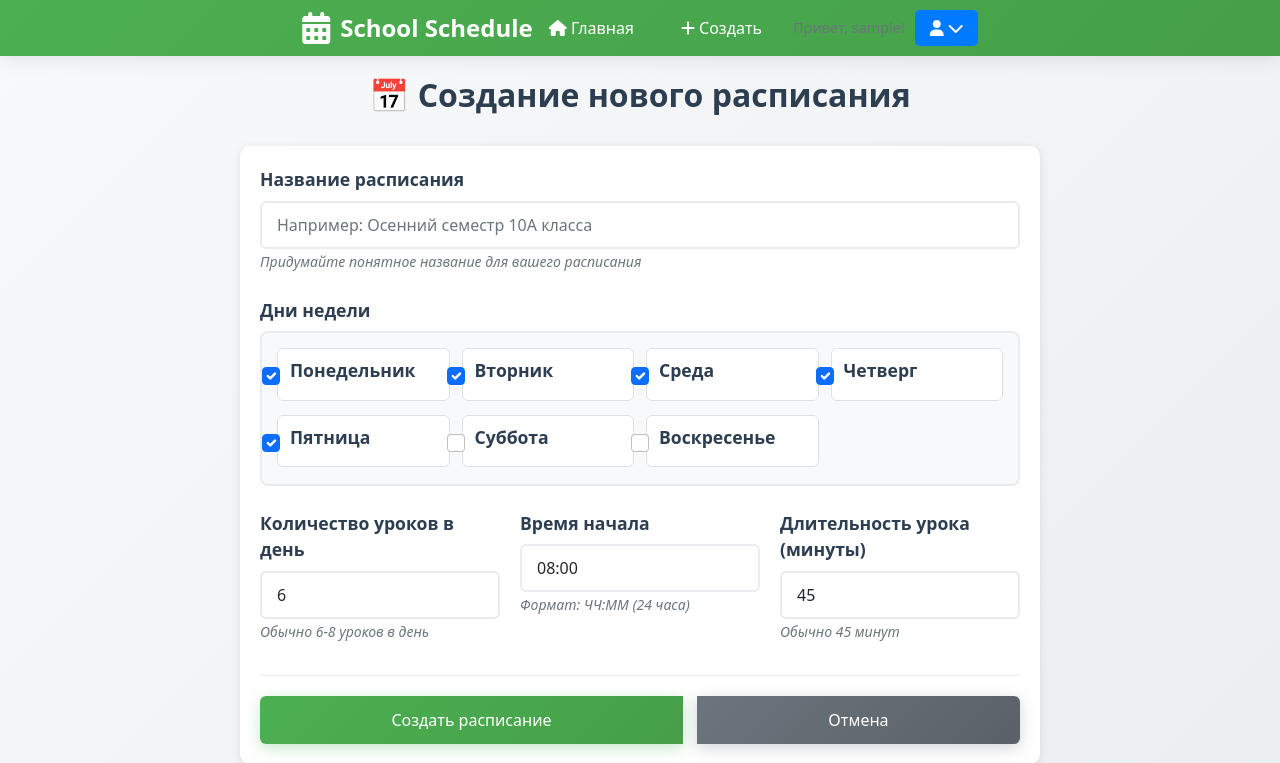
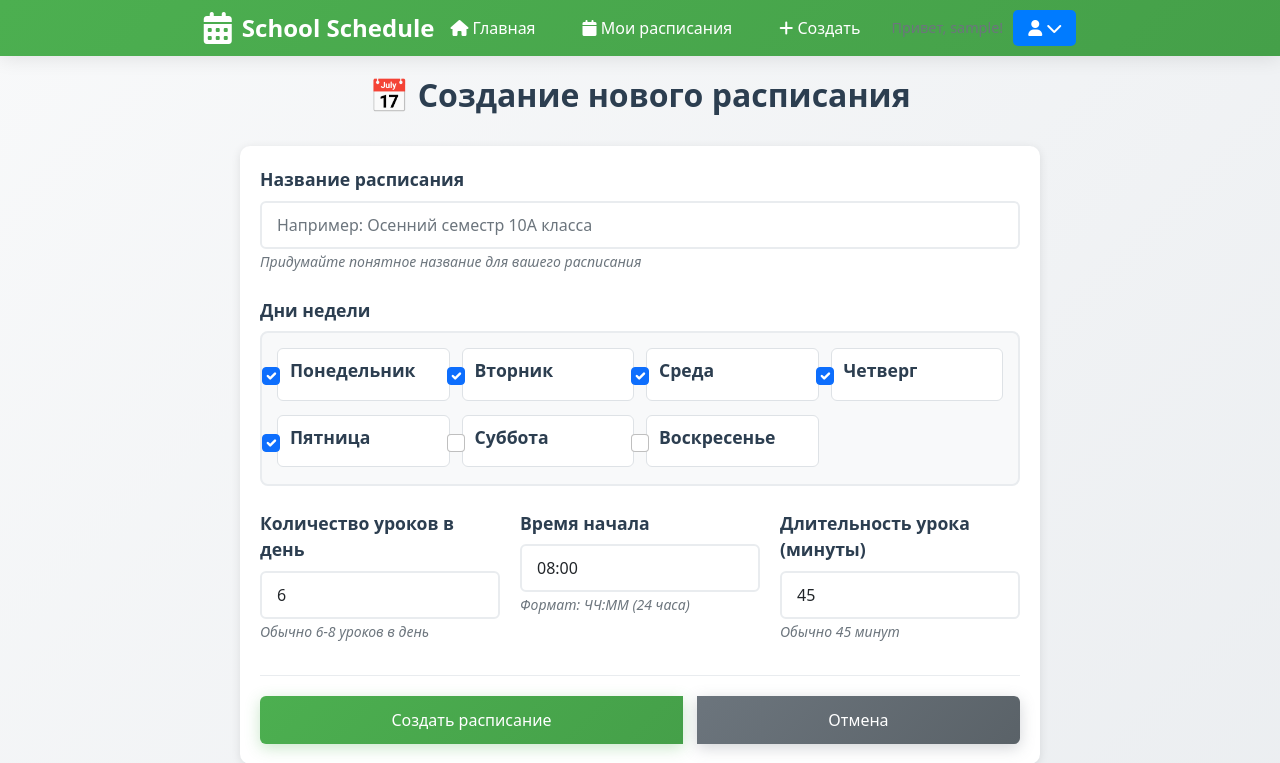
Before and after one commit to KulikovaSasha/school-schedule-website, a Flask app: page /create-schedule in a window 1280 px wide. Shown: the top 763 px of the page. Run offline with Flask 3, Linux system fonts and the light colour scheme; the visitor is signed in with stand-in values (Sample User, id 1).

Commit message:
Исправлена ошибка с переходом на главную страницу

```diff
--- a/templates/base.html
+++ b/templates/base.html
@@ -138,12 +138,20 @@
 
                 <div class="nav-menu">
                     {% if current_user.is_authenticated %}
-                        <a href="{{ url_for('main.dashboard') }}" class="nav-link">
+                        <!-- ИСПРАВЛЕНО: Главная ведет на главную страницу сайта -->
+                        <a href="{{ url_for('main.index') }}" class="nav-link">
                             <i class="fas fa-home"></i> Главная
                         </a>
+
+                        <!-- А это ведет на дашборд с расписаниями -->
+                        <a href="{{ url_for('main.dashboard') }}" class="nav-link">
+                            <i class="fas fa-calendar"></i> Мои расписания
+                        </a>
+
                         <a href="{{ url_for('main.create_schedule') }}" class="nav-link">
                             <i class="fas fa-plus"></i> Создать
                         </a>
+
                         <div class="user-menu">
                             <span class="user-greeting">Привет, {{ current_user.username }}!</span>
                             <div class="dropdown">
```
